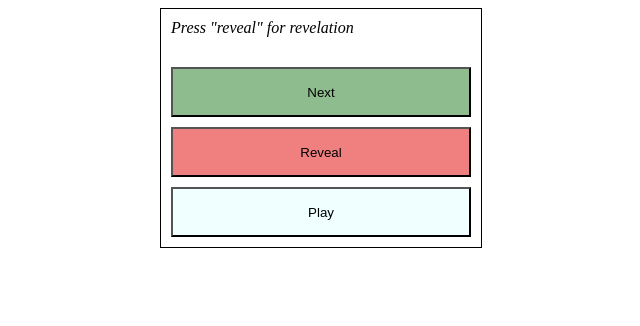
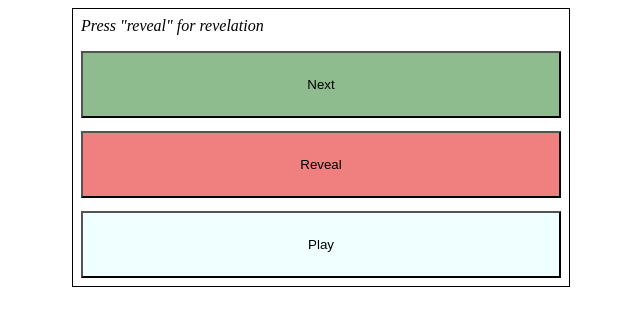
Before and after one commit to mristin/tone-training, a website built with Parcel: page src/index.html in a window 1280 px wide. Shown: the whole page, without its empty margins (319-959 px from the left). Built offline with nearby package versions, Linux system fonts and the light colour scheme.

Commit message:
Use em instead of px (#6)
* Scale the elements using em.
* Remove the border for better readability on small devices

```diff
--- a/src/base.css
+++ b/src/base.css
@@ -1,23 +1,40 @@
-#root {
-    border: 1px solid black;
-    max-width: 300px;
-    margin: auto;
-    padding: 10px;
+body {
+    margin-left: 0;
+    margin-right: 0;
+    padding-left: 0;
+    padding-right: 0;
+}
+
+@media (min-width: 40em) {
+    #root {
+        border: 1px solid black;
+        max-width: 30em;
+        margin: 0 auto;
+        padding: 0.5em;
+    }
+}
+
+@media (max-width: 40em) {
+    #root {
+        max-width: 30em;
+        margin: 0 auto;
+        padding: 0.5em;
+    }
 }
 
 #revelation {
-    margin-bottom: 30px;
+    margin-bottom: 1em;
 }
 
 .control-button {
     width: 100%;
-    height: 50px;
+    height: 5em;
     cursor: pointer;
 }
 
 #reveal {
-    margin-top: 10px;
-    margin-bottom: 10px;
+    margin-top: 1em;
+    margin-bottom: 1em;
     background-color: lightcoral;
 }
 
```
